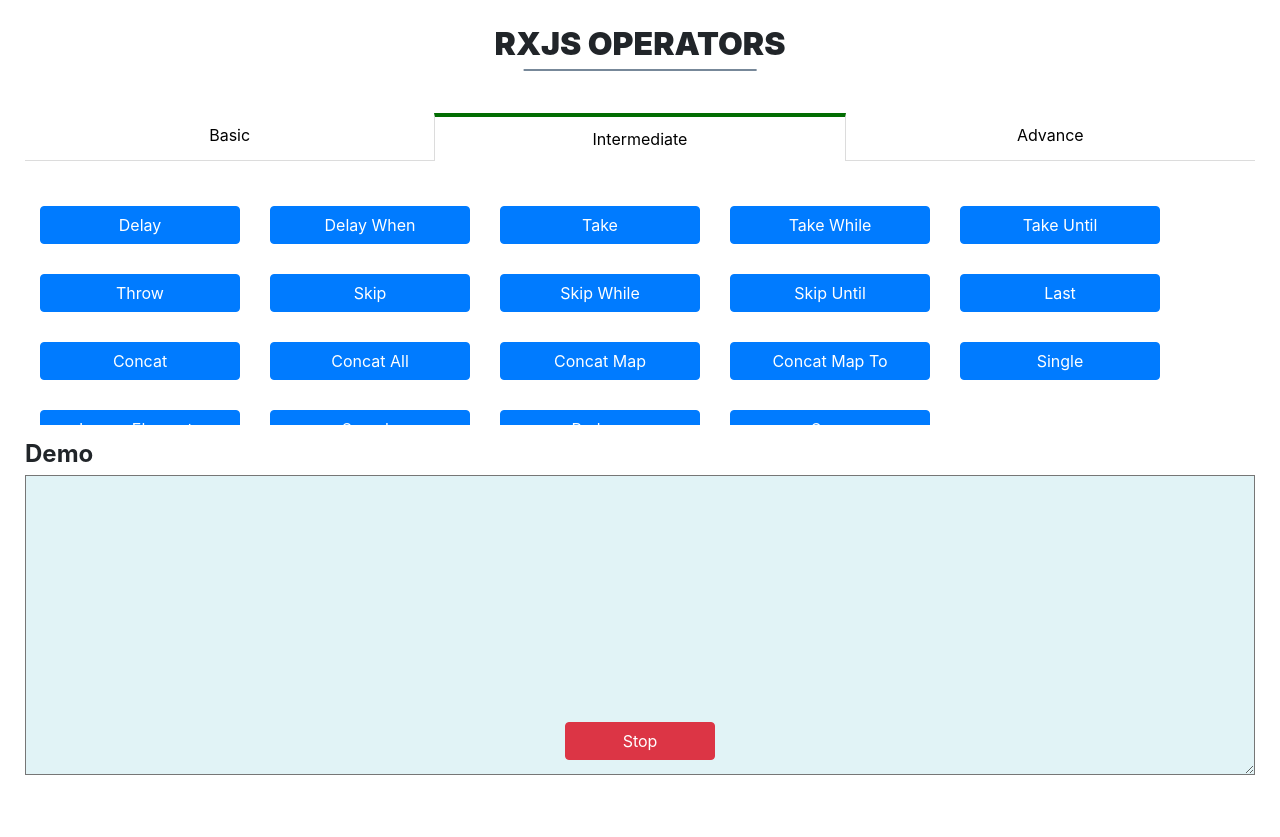
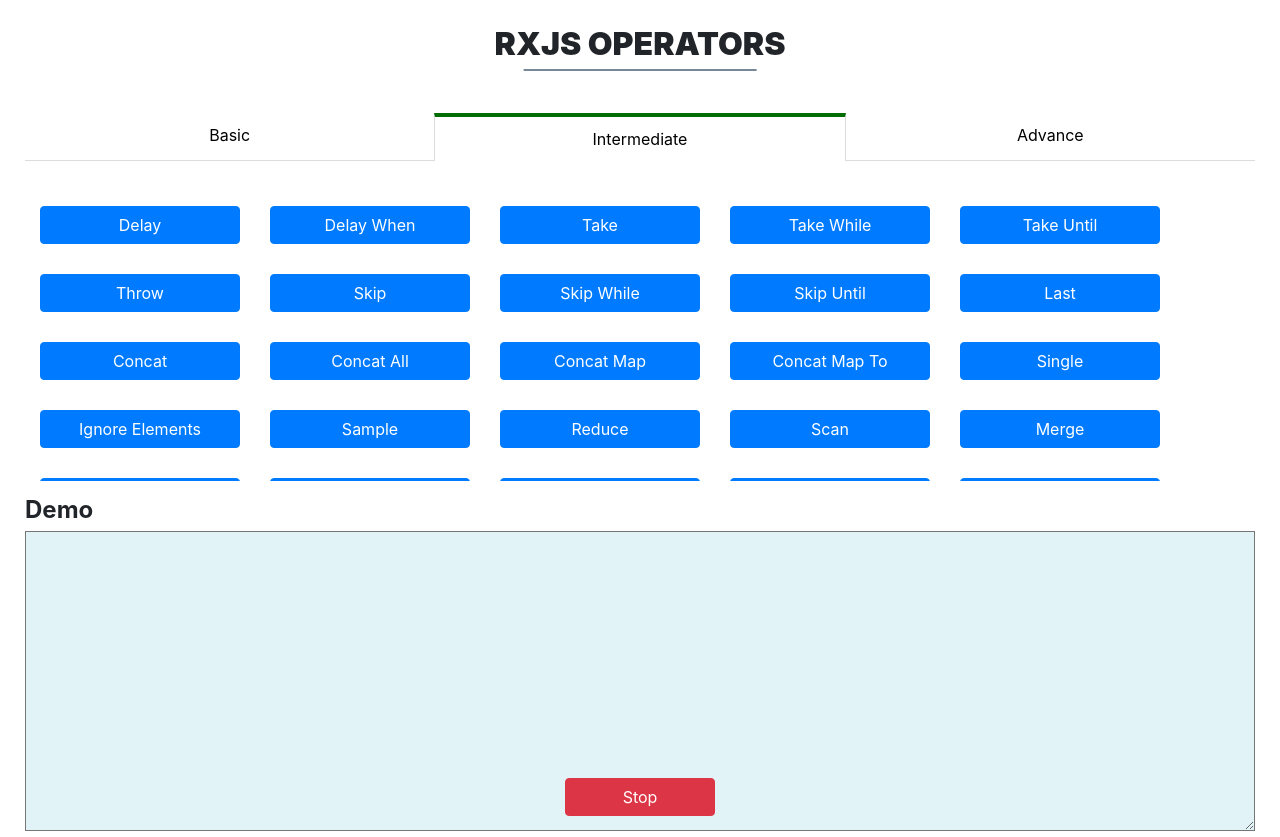
Before and after one commit to ahmadykhan555/rxjsoperators, an Angular app: page /intermediate in a window 1280 px wide. Before the commit the page ends 800 px from the top, so only its background shows below. Built offline with nearby package versions, Linux system fonts and the light colour scheme.

Commit message:
Operator merge family and partition

```diff
--- a/src/app/intermediate-operators/intermediate-operators.component.ts
+++ b/src/app/intermediate-operators/intermediate-operators.component.ts
@@ -1,5 +1,5 @@
 import { Component, OnInit } from '@angular/core';
-import { OperatorService, Operators } from '../operator.service';
+import { Operators, OperatorService } from '../operator.service';
 
 @Component({
   selector: 'app-intermediate-operators',
@@ -36,6 +36,10 @@ export class IntermediateOperatorsComponent implements OnInit {
       case Operators.Reduce: { return this.operatorService.demoReduce(); }
       case Operators.Scan: { return this.operatorService.demoScan(); }
       case Operators.GroupBy: { return this.operatorService.demoGroupBy(); }
+      case Operators.Merge: { return this.operatorService.demoMerge(); }
+      case Operators.MergeAll: { return this.operatorService.demoMergeAll(); }
+      case Operators.MergeMap: { return this.operatorService.demoMergeMap(); }
+      case Operators.Partition: { return this.operatorService.demoPartition(); }
     }
   }
 }
--- a/src/app/operator.service.ts
+++ b/src/app/operator.service.ts
@@ -28,7 +28,10 @@ import {
   scan,
   groupBy,
   mergeMap,
-  toArray
+  toArray,
+  merge,
+  mergeAll,
+  partition
 } from 'rxjs/operators';
 import { HttpClient } from '@angular/common/http';
 
@@ -59,7 +62,13 @@ export enum Operators {
   Sample = 'sample',
   Reduce = 'reduce',
   Scan = 'scan',
-  GroupBy = 'group by'
+  GroupBy = 'group by',
+  Merge = 'merge',
+  MergeAll = 'merge all',
+  MergeMap = 'merge map',
+  Partition = 'partition',
+  Throttle = 'throttle',
+  ThrottleTime = 'throttle time'
 }
 
 @Injectable({
@@ -399,6 +408,57 @@ export class OperatorService {
     ).subscribe(v => console.log(v));
   }
 
+  // Merge family, combines observables into one and fires all at once unlike concat where the order is respected
+
+  demoMerge() {
+    /*
+      * combines observables into one.
+      * fire simultaneously
+    */
+
+    const source1$ = rxjs.interval(300).pipe(map(v => 'Post from source 1 ' + v));
+    const source2$ = rxjs.interval(200).pipe(map(v => 'Post from source 2 ' + v));
+    source1$.pipe(
+      merge(source2$)
+    ).subscribe(v => this.logOutput(v));
+  }
+
+  demoMergeAll() {
+    const source1$ = rxjs.interval(300).pipe(map(v => 'Post from source 1 ' + v));
+    const source2$ = rxjs.interval(200).pipe(map(v => 'Post from source 2 ' + v));
+    rxjs.of(source1$, source2$).pipe(
+      mergeAll()
+    ).subscribe(v => this.logOutput(v));
+  }
+
+  demoMergeMap() {
+    const source1$ = rxjs.interval(300).pipe(map(v => 'Post from source 1 ' + v));
+    const source2$ = rxjs.interval(200).pipe(map(v => 'Post from source 2 ' + v));
+    const feed = {
+      s1: source1$,
+      s2: source2$
+    };
+    const names = ['s1', 's2'];
+
+    rxjs.from(names).pipe(
+      mergeMap(name => feed[name])
+    ).subscribe(v => this.logOutput(v));
+  }
+
+  demoPartition() {
+    /*
+      * Partition is a mixture of filter and group by.
+      * returns 2 observables
+      * subscribe to each separately
+    */
+    const [even$ , odd$] = rxjs.range(0, 20).pipe(
+      partition(v => v %2 === 0)
+    );
+
+    even$.subscribe(v => this.logOutput('EVEN: ' + v));
+    odd$.subscribe(v => this.logOutput('ODD: ' + v));
+  }
+
   // helpers
   stopExecution() {
     this.unsubscribe.next();
@@ -439,7 +499,13 @@ export class OperatorService {
       'ignore elements',
       'sample',
       'reduce',
-      'scan'
+      'scan',
+      'merge',
+      'merge all',
+      'merge map',
+      'partition',
+      'Throttle',
+      'Throttle time'
     ];
   }
 
```
